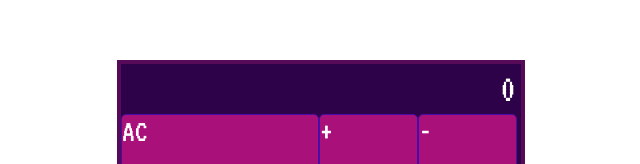
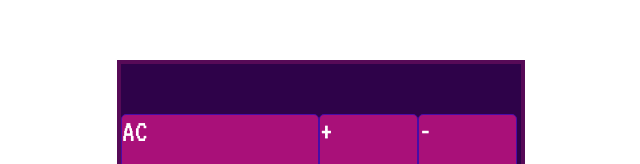
Before and after one commit to MSTechFan/calculator-react, a React (Create React App) app: page / in a window 1280 px wide. Shown: the part 111-275 px from the top of the page, without its empty margins (319-959 px from the left). Built offline with nearby package versions, Linux system fonts and the light colour scheme; a web font is replaced by a local one.

Commit message:
finishing styles

```diff
--- a/src/components/Screen.jsx
+++ b/src/components/Screen.jsx
@@ -2,7 +2,10 @@ import React from 'react'
 
 const Screen = (props) => {
   return (
-    <div style={{flex: 1, textAlign: "end", padding: "5px", fontSize: "2.5rem"}}>{props.result}</div>
+    <div style={{flex: 1, textAlign: "end", padding: "5px", fontSize: "2.5rem"}}>
+      <input type={'number'} style={{all: 'none', backgroundColor: '#2E0249', color: 'white'}}></input>
+      {/* crear un estado para saber si se está escribiendo o no, para poder dejar la calculadora en 0 */}
+    </div>
   )
 }
 
```
